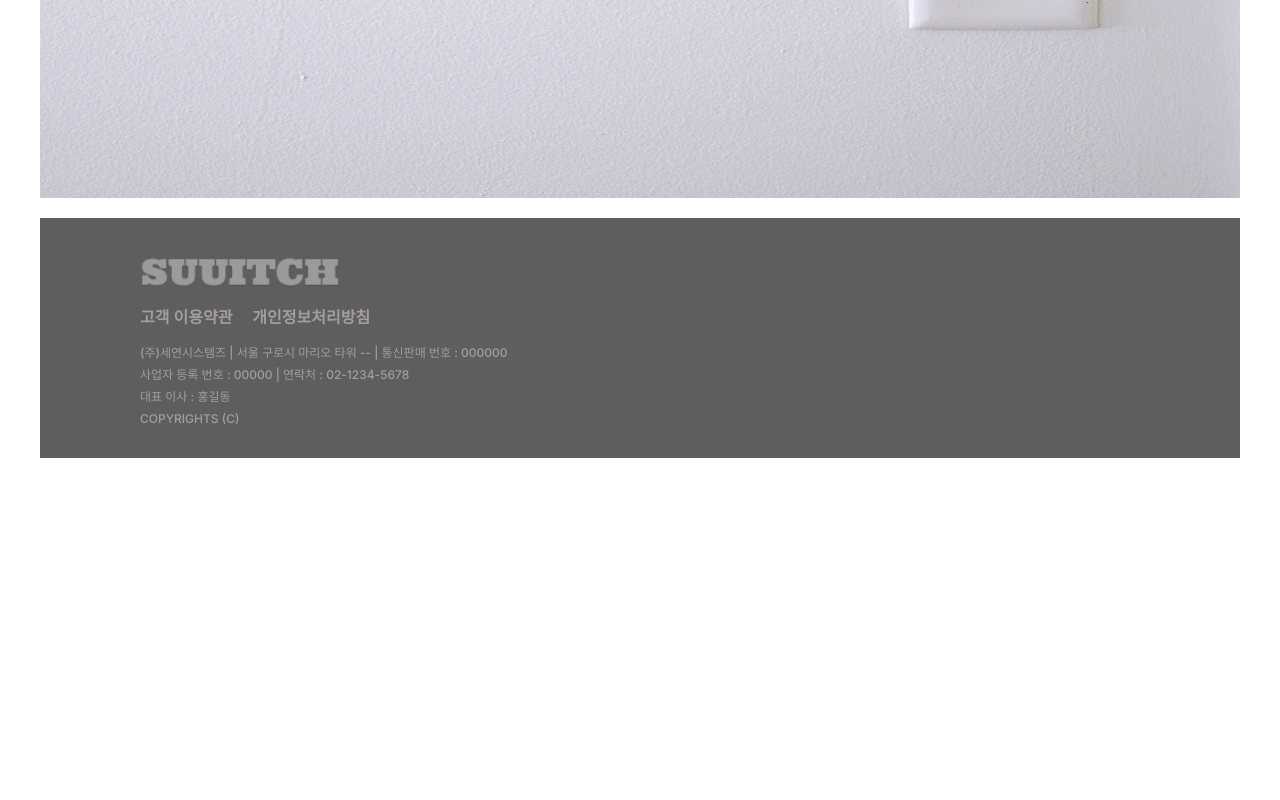
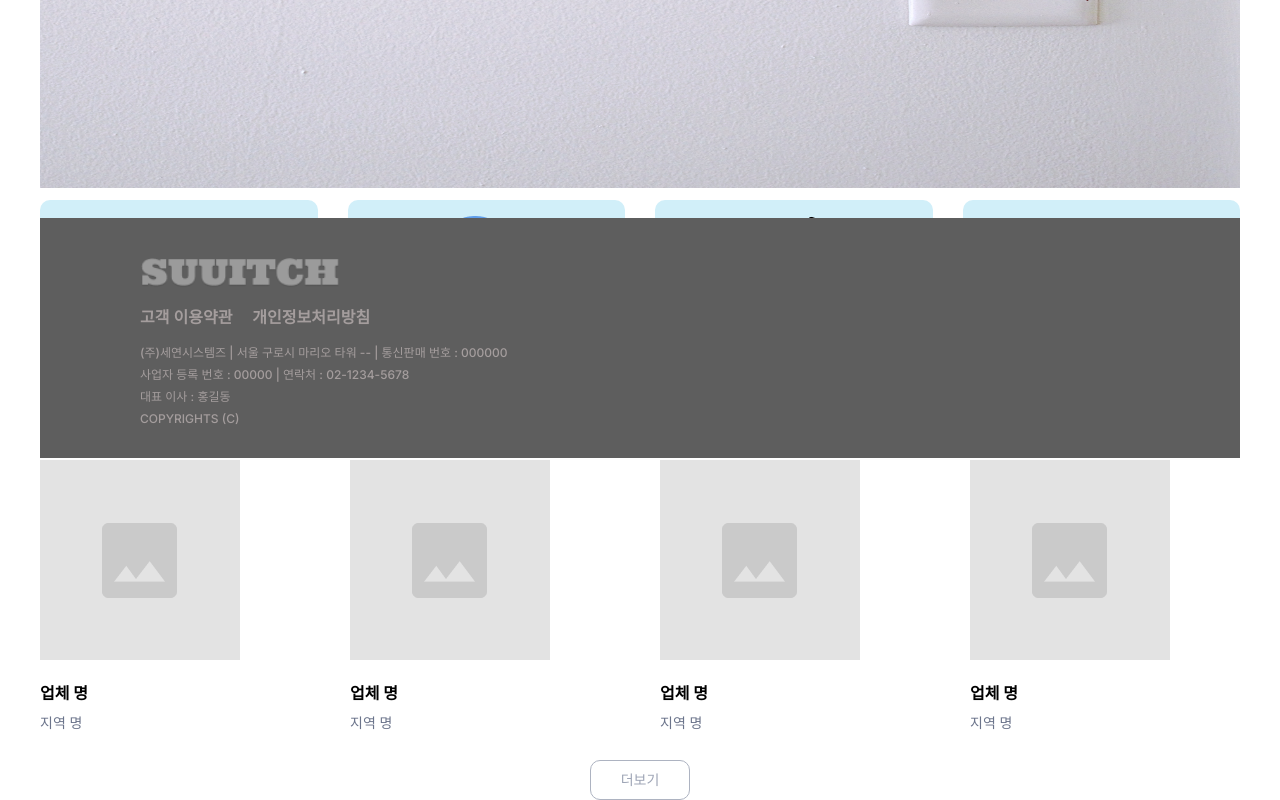
Before and after one commit to mewjeans/lasuri, a React (Create React App) app: page / in a window 1280 px wide. Shown: the part 422-1222 px from the top of the page. Before the commit the page ends 900 px from the top, so only its background shows below. Built offline with nearby package versions, Linux system fonts and the light colour scheme.

Commit message:
feat: added productbox component

```diff
--- a/src/components/pages/main/MainPage.jsx
+++ b/src/components/pages/main/MainPage.jsx
@@ -2,7 +2,10 @@ import React from 'react';
 import styled from 'styled-components';
 // import Paths from "../../../constant/path";
 // import Fonts from "../../../styles/fonts";
+import Colors from '../../../styles/colors';
 import mainImage from '../../../assets/main-image-2.jpg';
+import ServiceBox from '../../shared/ServiceBox';
+import ProductBox from '../../shared/ProductBox';
 
 function MainPage() {
     return (
@@ -10,6 +13,8 @@ function MainPage() {
             <div>
                 <img src={mainImage} alt='mainimage' />
             </div>
+            <ServiceBox />
+            <ProductBox />
         </Main>
     );
 }
@@ -18,15 +23,18 @@ const Main = styled.main`
     background-color: white;
     width: 120rem;
 
-    > div {
+    > div:nth-child(1) {
         width: 120rem;
 
         > img {
             width: 100%;
             height: 50rem;
+            padding: 1rem 0;
             overflow: hidden;
         }
     }
+
 `;
 
+
 export default MainPage;
--- /dev/null
+++ b/src/components/shared/ProductBox.jsx
@@ -0,0 +1,137 @@
+import React, { useState } from 'react';
+import { Link } from 'react-router-dom';
+import styled from 'styled-components';
+import Fonts from '../../styles/fonts';
+import Colors from '../../styles/colors';
+import Paths from '../../constant/path';
+import mainLogo from '../../assets/main-logo.png';
+import imageBox from '../../assets/imagebox-small.png';
+
+
+
+function ProductBox() {
+
+    const [imageCount, setImageCount] = useState(4); // 이미지 개수 추가
+
+
+
+    return (
+        <ProductContainer>
+            <div>우리 동네 수리 업체 찾기</div>
+            <div>
+                    <ProductCard>
+                        <img src={imageBox} alt="imagebox-small" />
+                        <div>
+                            <div>업체 명</div>
+                            <div>지역 명</div>
+                        </div>
+                    </ProductCard>
+                    <ProductCard>
+                        <img src={imageBox} alt="imagebox-small" />
+                        <div>
+                            <div>업체 명</div>
+                            <div>지역 명</div>
+                        </div>
+                    </ProductCard>
+                    <ProductCard>
+                        <img src={imageBox} alt="imagebox-small" />
+                        <div>
+                            <div>업체 명</div>
+                            <div>지역 명</div>
+                        </div>
+                    </ProductCard>
+                    <ProductCard>
+                        <img src={imageBox} alt="imagebox-small" />
+                        <div>
+                            <div>업체 명</div>
+                            <div>지역 명</div>
+                        </div>
+                    </ProductCard>
+            </div>
+
+            <MoreIntroButton>
+                <div>
+                    <p>더보기</p>
+                </div>
+
+            </MoreIntroButton>
+
+        </ProductContainer>
+    );
+}
+
+const MoreIntroButton = styled.button`
+display: flex;
+justify-content: center;
+
+> div {
+    width: 10rem;
+    height: 4rem;
+    border-radius: 1rem;
+    border: 1px solid ${Colors.gray500};
+    background: #FFF;
+    cursor: pointer;
+    transition: background-color 0.3s ease;
+    display: flex;
+    justify-content: center;
+    align-items: center;
+
+    > p {
+        color: ${Colors.gray600};
+        ${Fonts.medium14};
+    }
+
+    &:hover {
+        background-color: ${Colors.gray100}/* 마우스 호버 시 배경색 변경 */
+    }
+}
+
+
+
+`;
+
+
+const ProductContainer = styled.div`
+display: flex;
+gap: 3rem;
+padding-top: 5rem;
+flex-direction: column;
+
+    > div:nth-child(1) {
+        ${Fonts.bold20}
+    }
+
+    > div:nth-child(2) {
+    display: flex;
+    gap: 11rem;
+    }
+
+`;
+
+const ProductCard = styled.div`
+display: flex;
+gap: 2.5rem;
+flex-direction: column;
+
+> div {
+
+display: flex;
+gap: 1.5rem;
+flex-direction: column;
+
+    > div:nth-child(1) {
+        ${Fonts.bold16}
+
+
+    }
+
+    > div:nth-child(2) {
+        ${Fonts.medium14}
+        color: ${Colors.gray800}
+     }
+
+}
+`;
+
+
+export default ProductBox;
```
